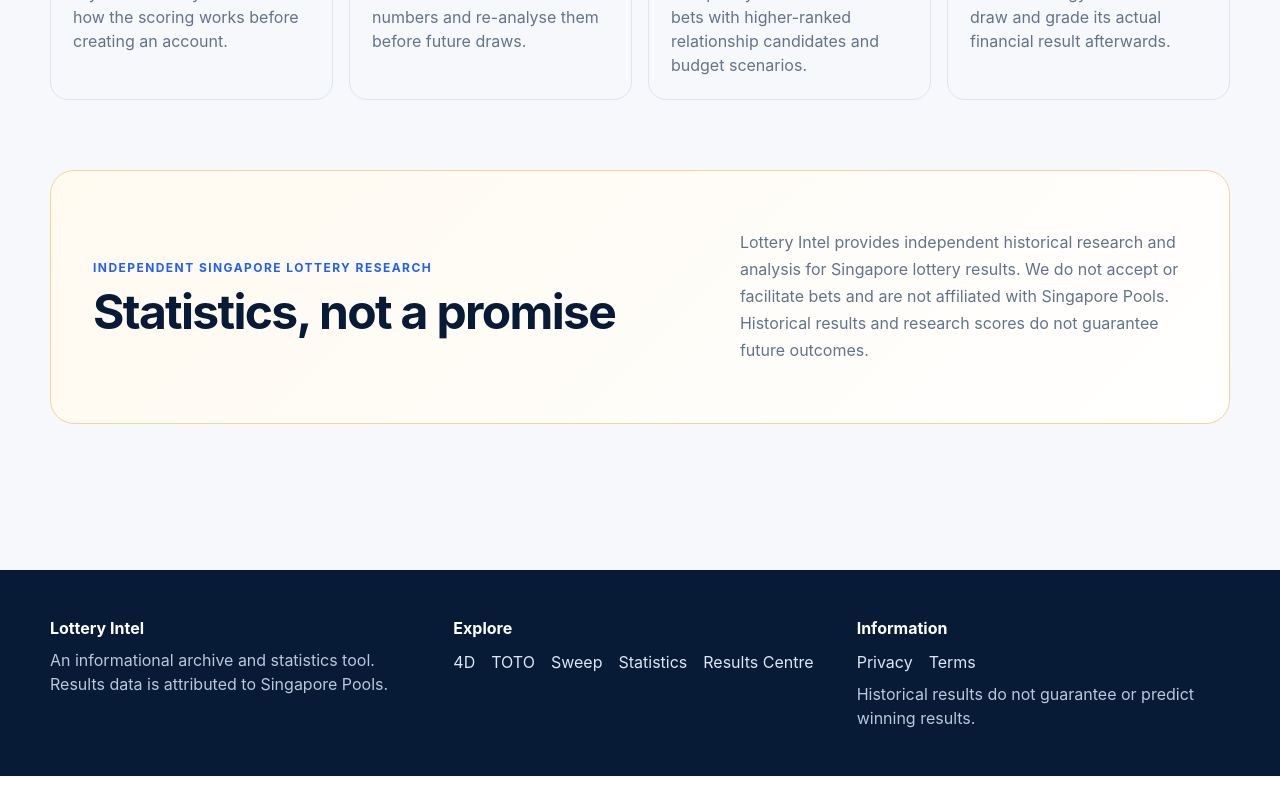
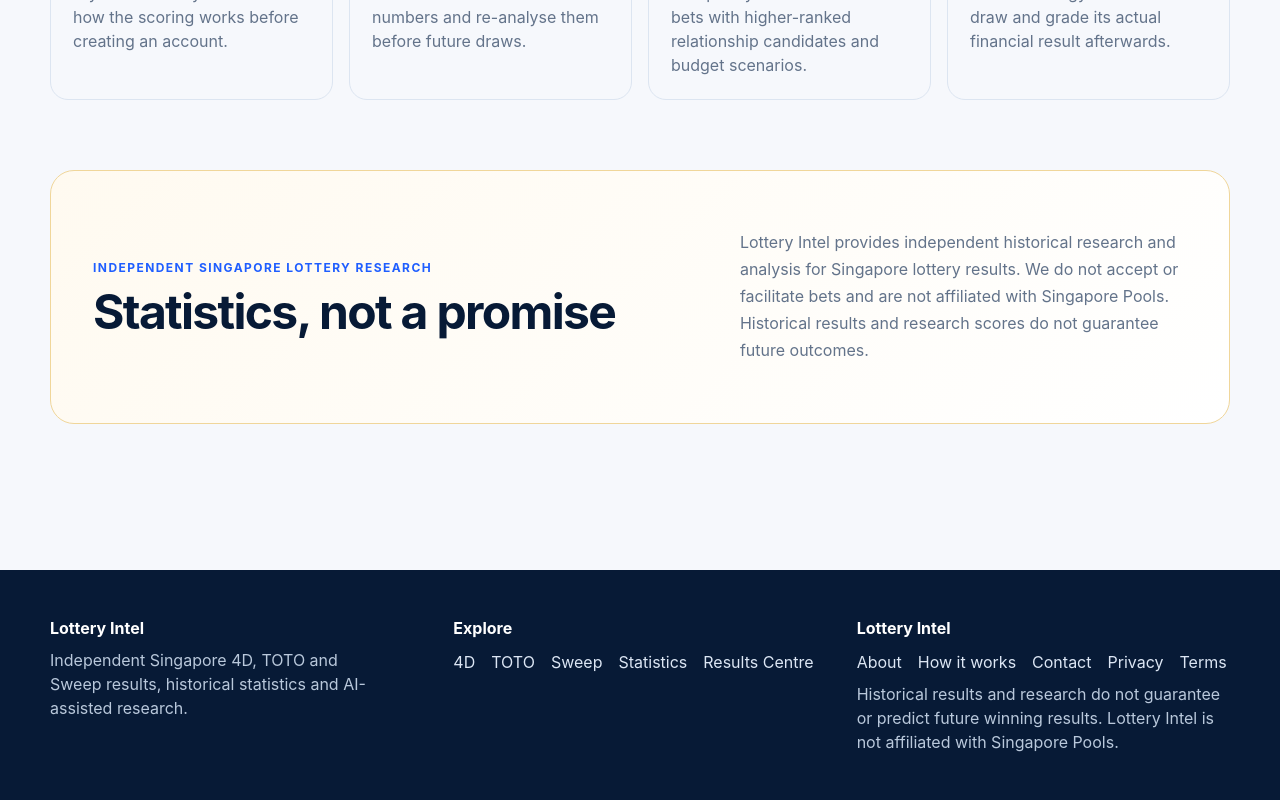
Before and after one commit to jamesjoseb-gif/lottery-intel, a Next.js app: page / in a window 1280 px wide. Shown: the part 3121-3921 px from the top of the page. Before the commit the page ends 3897 px from the top, so only its background shows below. Built offline with nearby package versions, Linux system fonts and the light colour scheme; no server answers; the database is empty.

Commit message:
Expose V1 trust pages in footer

```diff
--- a/components/Footer.tsx
+++ b/components/Footer.tsx
@@ -4,9 +4,9 @@
   return (
     <footer className="site-footer">
       <div className="container footer-grid">
-        <div><strong>Lottery Intel</strong><p>An informational archive and statistics tool. Results data is attributed to Singapore Pools.</p></div>
+        <div><strong>Lottery Intel</strong><p>Independent Singapore 4D, TOTO and Sweep results, historical statistics and AI-assisted research.</p></div>
         <div><strong>Explore</strong><nav aria-label="Footer navigation"><Link href="/4d">4D</Link><Link href="/toto">TOTO</Link><Link href="/singapore-sweep">Sweep</Link><Link href="/statistics">Statistics</Link><Link href="/live">Results Centre</Link></nav></div>
-        <div><strong>Information</strong><nav aria-label="Legal navigation"><Link href="/privacy">Privacy</Link><Link href="/terms">Terms</Link></nav><p>Historical results do not guarantee or predict winning results.</p></div>
+        <div><strong>Lottery Intel</strong><nav aria-label="Company navigation"><Link href="/about">About</Link><Link href="/how-it-works">How it works</Link><Link href="/contact">Contact</Link><Link href="/privacy">Privacy</Link><Link href="/terms">Terms</Link></nav><p>Historical results and research do not guarantee or predict future winning results. Lottery Intel is not affiliated with Singapore Pools.</p></div>
       </div>
     </footer>
   );
```
